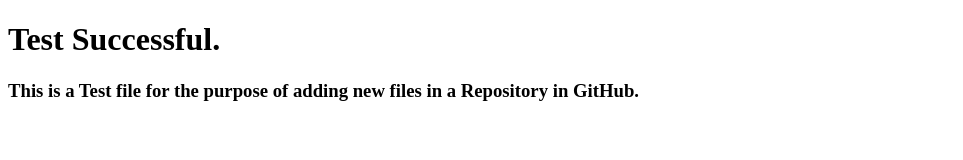
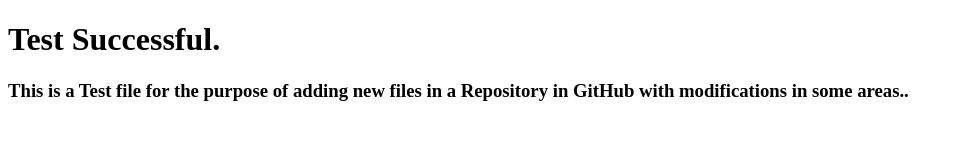
Before and after one commit to theintrovertguy/the-andromeda-project, a plain HTML site: page index.html in a window 1280 px wide. Shown: the whole page, without its empty margins (0-963 px from the left). Drawn offline with Linux system fonts and the light colour scheme.

Commit message:
Changes in index.html

```diff
--- a/index.html
+++ b/index.html
@@ -7,6 +7,6 @@
 </head>
 <body>
     <h1>Test Successful.</h1>
-    <h3>This is a Test file for the purpose of adding new files in a Repository in GitHub.</h3>
+    <h3>This is a Test file for the purpose of adding new files in a Repository in GitHub with modifications in some areas..</h3>
 </body>
 </html>
```
